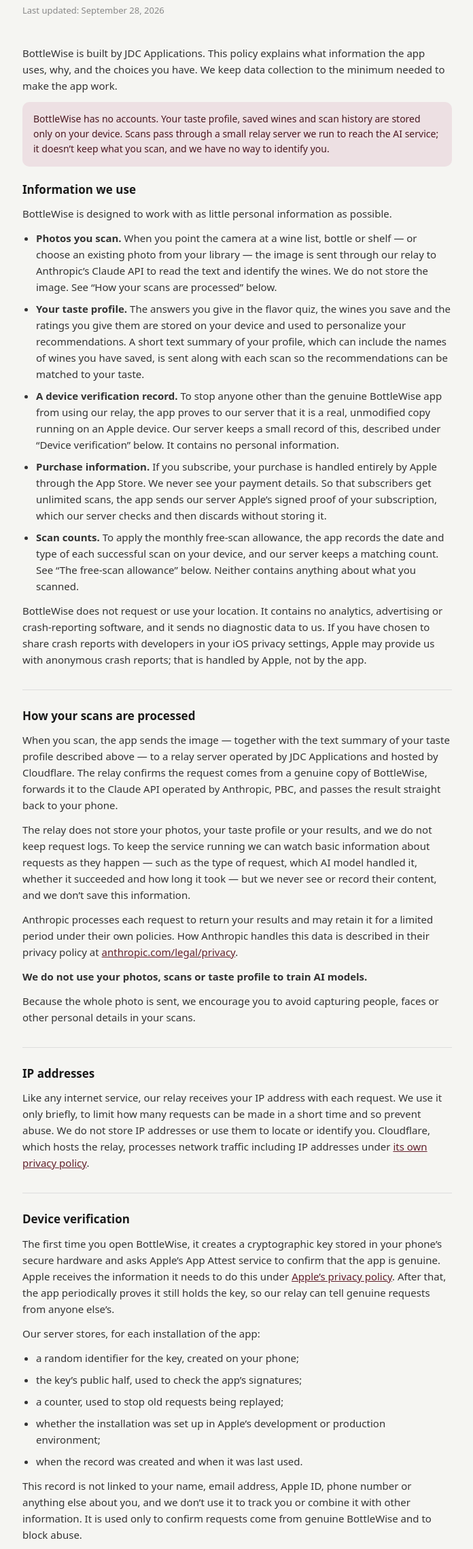
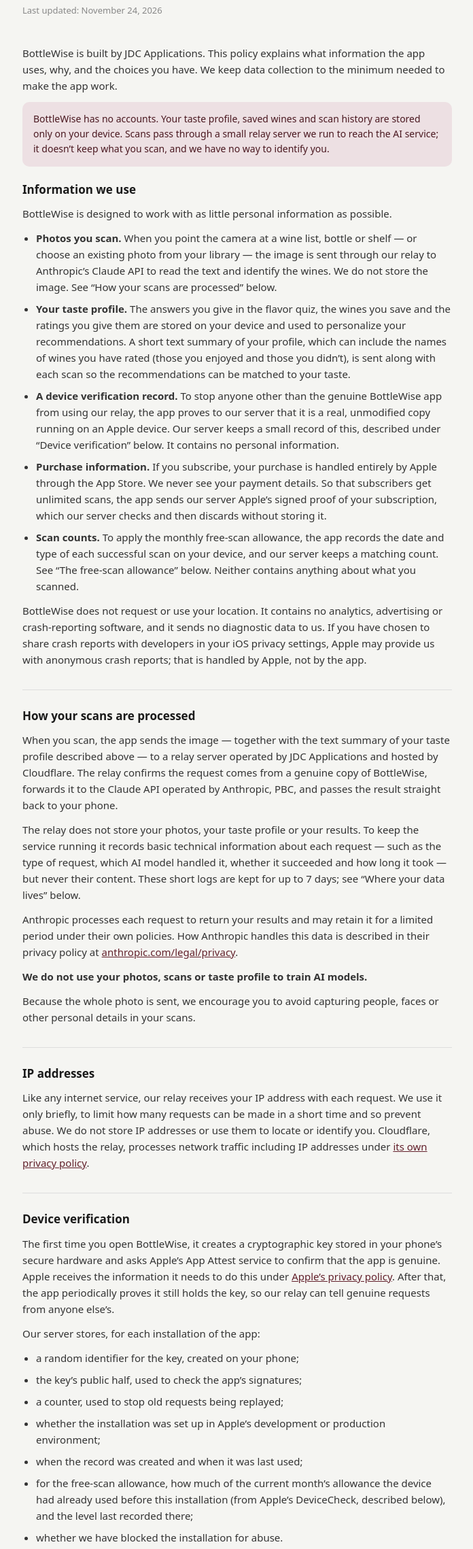
Before and after one commit to jdcapplications/jdcapplications.github.io, a plain HTML site: page bottlewise/privacy.html in a window 1280 px wide. Shown: the part 206-2484 px from the top of the page at 68% size, without its empty margins (291-987 px from the left). Drawn offline with Linux system fonts and the light colour scheme.

Commit message:
Update privacy.html

```diff
--- a/bottlewise/privacy.html
+++ b/bottlewise/privacy.html
@@ -75,7 +75,7 @@
       <p class="eyebrow">BottleWise</p>
     </div>
     <h1>Privacy Policy</h1>
-    <p class="updated">Last updated: September 28, 2026</p>
+    <p class="updated">Last updated: November 24, 2026</p>
   </header>
 
   <div class="doc">
@@ -90,7 +90,7 @@
     <p>BottleWise is designed to work with as little personal information as possible.</p>
     <ul>
       <li><strong>Photos you scan.</strong> When you point the camera at a wine list, bottle or shelf &mdash; or choose an existing photo from your library &mdash; the image is sent through our relay to Anthropic&rsquo;s Claude API to read the text and identify the wines. We do not store the image. See &ldquo;How your scans are processed&rdquo; below.</li>
-      <li><strong>Your taste profile.</strong> The answers you give in the flavor quiz, the wines you save and the ratings you give them are stored on your device and used to personalize your recommendations. A short text summary of your profile, which can include the names of wines you have saved, is sent along with each scan so the recommendations can be matched to your taste.</li>
+      <li><strong>Your taste profile.</strong> The answers you give in the flavor quiz, the wines you save and the ratings you give them are stored on your device and used to personalize your recommendations. A short text summary of your profile, which can include the names of wines you have rated (those you enjoyed and those you didn&rsquo;t), is sent along with each scan so the recommendations can be matched to your taste.</li>
       <li><strong>A device verification record.</strong> To stop anyone other than the genuine BottleWise app from using our relay, the app proves to our server that it is a real, unmodified copy running on an Apple device. Our server keeps a small record of this, described under &ldquo;Device verification&rdquo; below. It contains no personal information.</li>
       <li><strong>Purchase information.</strong> If you subscribe, your purchase is handled entirely by Apple through the App Store. We never see your payment details. So that subscribers get unlimited scans, the app sends our server Apple&rsquo;s signed proof of your subscription, which our server checks and then discards without storing it.</li>
       <li><strong>Scan counts.</strong> To apply the monthly free-scan allowance, the app records the date and type of each successful scan on your device, and our server keeps a matching count. See &ldquo;The free-scan allowance&rdquo; below. Neither contains anything about what you scanned.</li>
@@ -99,7 +99,7 @@
 
     <h2>How your scans are processed</h2>
     <p>When you scan, the app sends the image &mdash; together with the text summary of your taste profile described above &mdash; to a relay server operated by JDC Applications and hosted by Cloudflare. The relay confirms the request comes from a genuine copy of BottleWise, forwards it to the Claude API operated by Anthropic, PBC, and passes the result straight back to your phone.</p>
-    <p>The relay does not store your photos, your taste profile or your results, and we do not keep request logs. To keep the service running we can watch basic information about requests as they happen &mdash; such as the type of request, which AI model handled it, whether it succeeded and how long it took &mdash; but we never see or record their content, and we don&rsquo;t save this information.</p>
+    <p>The relay does not store your photos, your taste profile or your results. To keep the service running it records basic technical information about each request &mdash; such as the type of request, which AI model handled it, whether it succeeded and how long it took &mdash; but never their content. These short logs are kept for up to 7 days; see &ldquo;Where your data lives&rdquo; below.</p>
     <p>Anthropic processes each request to return your results and may retain it for a limited period under their own policies. How Anthropic handles this data is described in their privacy policy at <a href="https://www.anthropic.com/legal/privacy">anthropic.com/legal/privacy</a>.</p>
     <p><strong>We do not use your photos, scans or taste profile to train AI models.</strong></p>
     <p>Because the whole photo is sent, we encourage you to avoid capturing people, faces or other personal details in your scans.</p>
@@ -115,9 +115,11 @@
       <li>the key&rsquo;s public half, used to check the app&rsquo;s signatures;</li>
       <li>a counter, used to stop old requests being replayed;</li>
       <li>whether the installation was set up in Apple&rsquo;s development or production environment;</li>
-      <li>when the record was created and when it was last used.</li>
+      <li>when the record was created and when it was last used;</li>
+      <li>for the free-scan allowance, how much of the current month&rsquo;s allowance the device had already used before this installation (from Apple&rsquo;s DeviceCheck, described below), and the level last recorded there;</li>
+      <li>whether we have blocked the installation for abuse.</li>
     </ul>
-    <p>This record is not linked to your name, email address, Apple ID, phone number or anything else about you, and we don&rsquo;t use it to track you or combine it with other information. It is used only to confirm requests come from genuine BottleWise and to block abuse.</p>
+    <p>This record is not linked to your name, email address, Apple ID, phone number or anything else about you, and we don&rsquo;t use it to track you or combine it with other information. It is used only to confirm requests come from genuine BottleWise, to apply the free-scan allowance and to block abuse.</p>
     <p>Records are deleted automatically once they have not been used for 90 days. The only exception is an installation we have blocked for abuse, whose record is kept so the block stays in effect. Deleting the app, or using <strong>Delete My Data</strong>, removes the key from your phone; the next time you use BottleWise it creates a new, unrelated one.</p>
 
     <h2>The free-scan allowance</h2>
@@ -139,9 +141,9 @@
     </ul>
 
     <h2>Where your data lives</h2>
-    <p>Your taste profile, saved wines, ratings, scan history and free-scan count are stored on your device only. They are not uploaded to us and are not backed up to any service we control. Deleting the app removes all of it.</p>
+    <p>Your taste profile, saved wines, ratings and scan history are stored on your device only. They are not uploaded to us and are not backed up to any service we control. Deleting the app removes all of it. The app also keeps its own count of your free scans, which our server matches (see &ldquo;The free-scan allowance&rdquo;).</p>
     <p>The only information our server keeps is the device verification record and the free-scan counts described above. Neither contains anything about you or your wines. Test versions of the app also send the unrecognised wine names described under &ldquo;Test versions of the app&rdquo;, which are not linked to you or your device.</p>
-    <p>Our relay also keeps short technical logs, for up to 7 days, so we can find and fix problems. For each request they record which part of the service was used, whether it worked, how long it took, and the first few characters of the device verification identifier. They never include your IP address, your location, your photos or your results.</p>
+    <p>Our relay also keeps short technical logs, for up to 7 days, so we can find and fix problems. For each request they record which part of the service was used, whether it worked, how long it took, which AI model handled a scan, and the first few characters of the device verification identifier. They can also note whether the installation is a subscriber or a test version, its free-scan usage for the month when the allowance comes into play, the DeviceCheck level described above, and short error messages. They never include your IP address, your location, your photos, your taste profile or your results.</p>
     <p>Scan photos are held in memory only for as long as it takes to send them and show you the result. The app never writes a scanned image to storage.</p>
 
     <h2>Your choices</h2>
```
